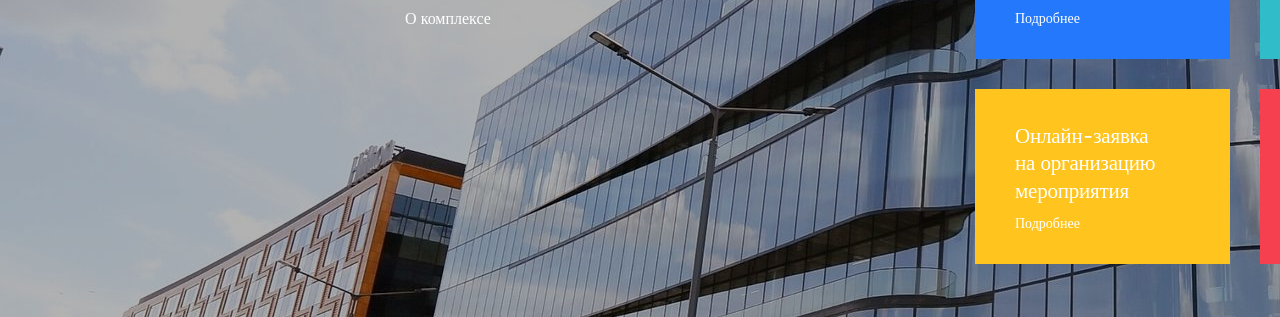
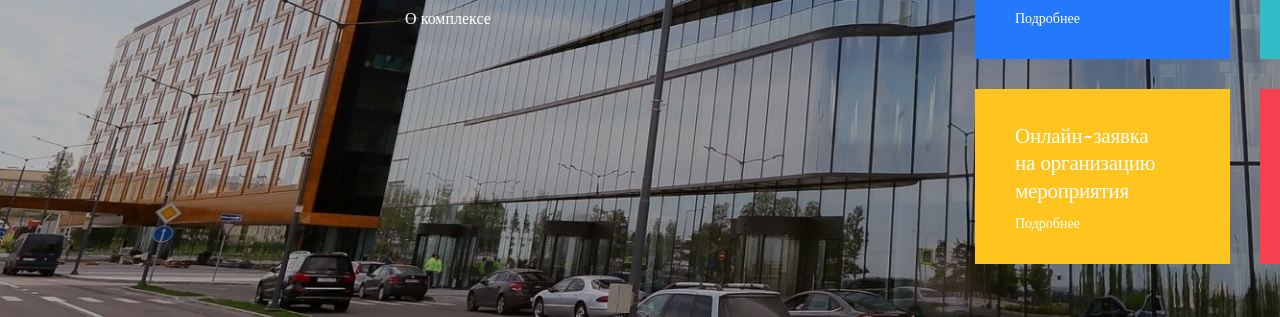
Before and after one commit to Stepulenok/Expaforum, a plain HTML site: page index.html in a window 1280 px wide. Shown: the part 483-800 px from the top of the page. Drawn offline with Linux system fonts and the light colour scheme.

Commit message:
style: stele.css

```diff
--- a/style.css
+++ b/style.css
@@ -10,7 +10,7 @@ a {
     height: 800px;
     left: 0px;
     top: 0px;
-    background: linear-gradient(0deg, rgba(0, 0, 0, 0.3), rgba(0, 0, 0, 0.3)), url(img/fon1.jpg);
+    background-image: url(img/fon11.jpg);
 }
 .lane {
     position: absolute;
```
Also changed, not shown: img/fon11.jpg (added).
